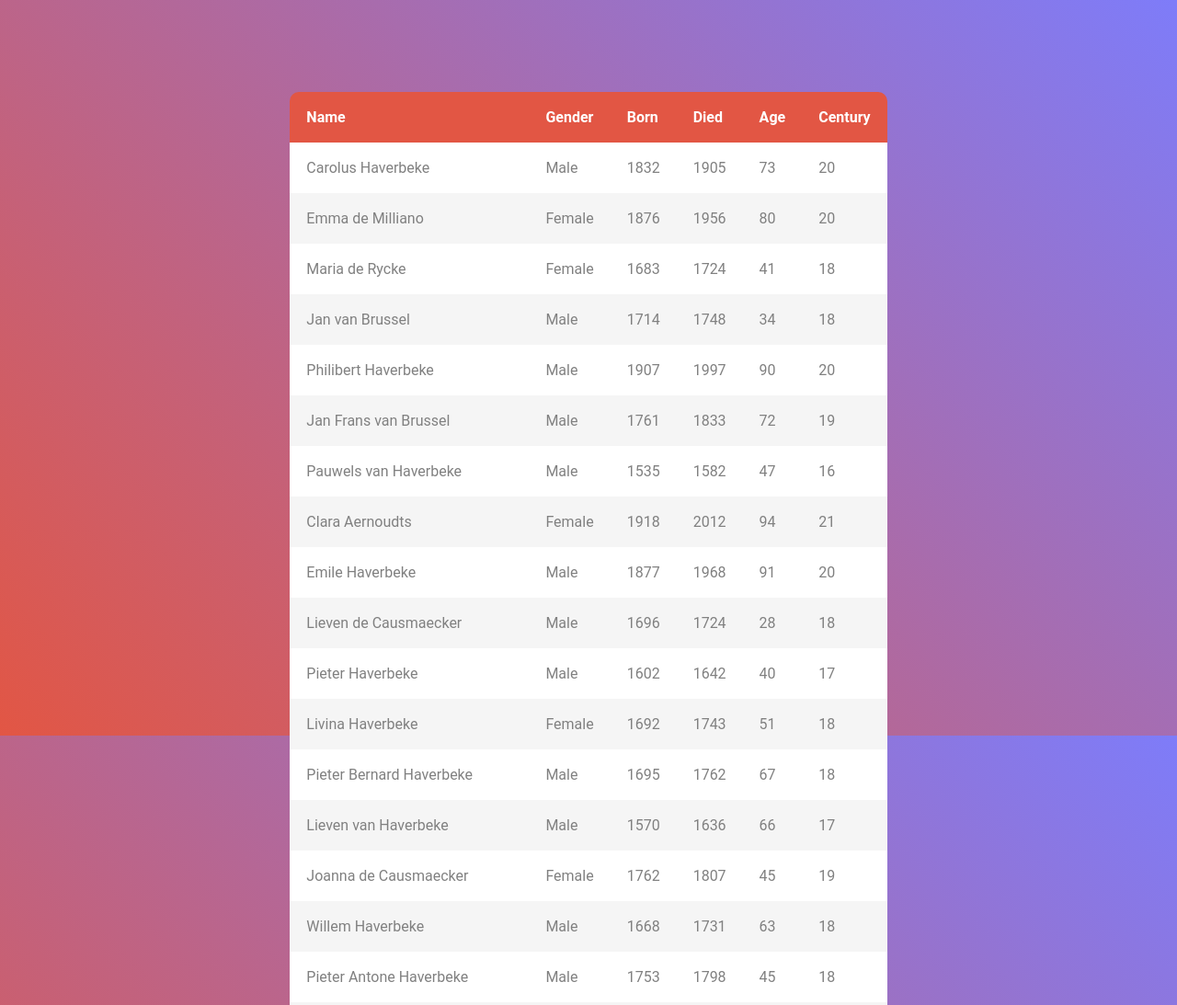
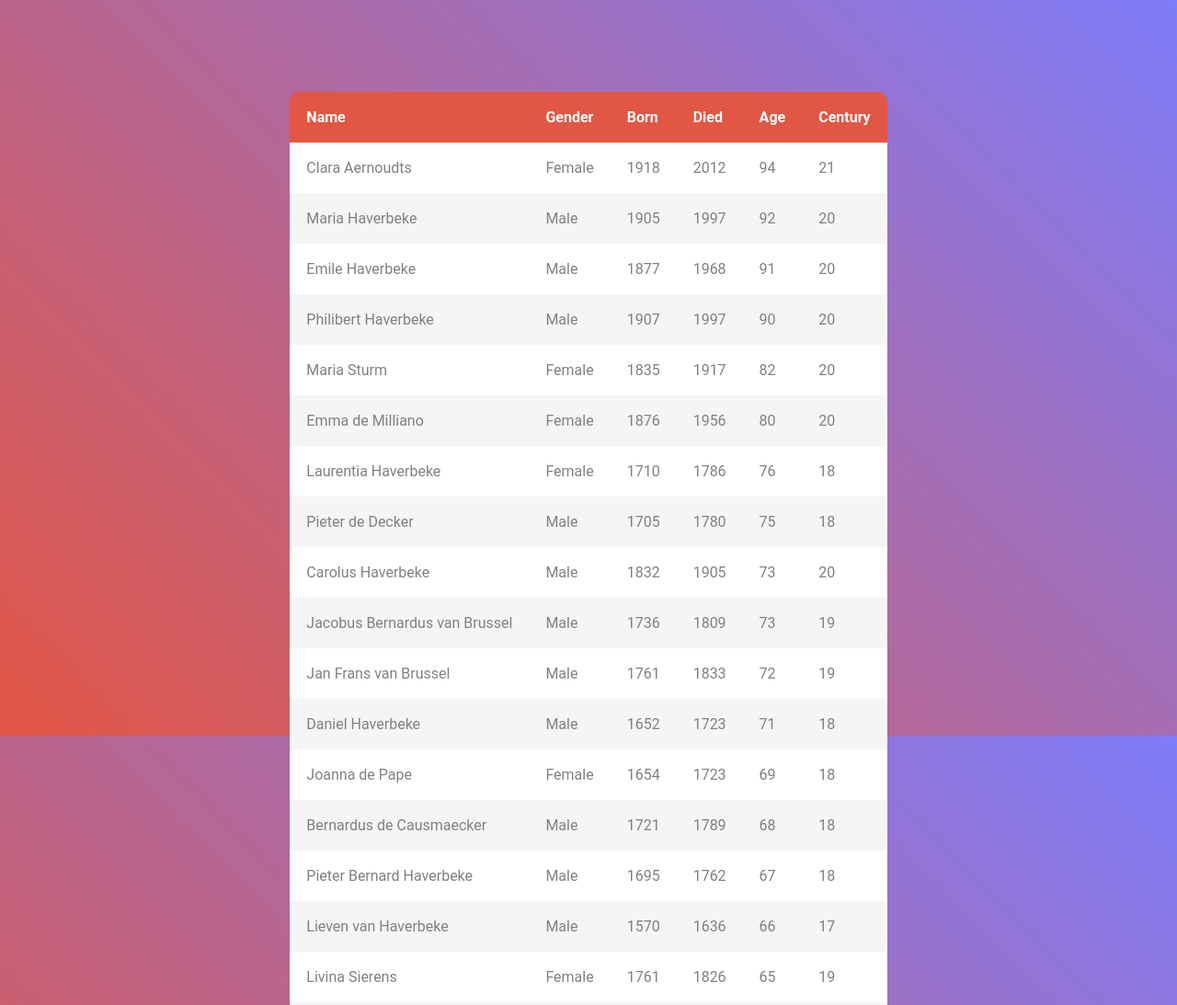
Before and after one commit to mate-academy/js_task_generate_table_DOM, a website built with Parcel: page src/index.html in a window 1280 px wide. Shown: the top 1093 px of the page at 92% size. Built offline with nearby package versions, Linux system fonts and the light colour scheme.

Commit message:
fixed line 19

```diff
--- a/src/scripts/main.js
+++ b/src/scripts/main.js
@@ -3,6 +3,8 @@
 
 const people = require('./lib/people');
 const table = document.querySelector('.dashboard');
+
+people.sort((a, b) => (b.died - b.born) - (a.died - a.born));
 
 // eslint-disable-next-line no-console
 
@@ -14,7 +16,6 @@ people.forEach(person => {
   const gender = sex === 'm' ? 'Male' : 'Female';
   const age = died - born;
   const century = Math.ceil(died / 100);
-
   const row = document.createElement('tr');
 
   row.insertAdjacentHTML('afterbegin', `
```
Also changed, not shown: src/index.html (+0 -1 lines).
